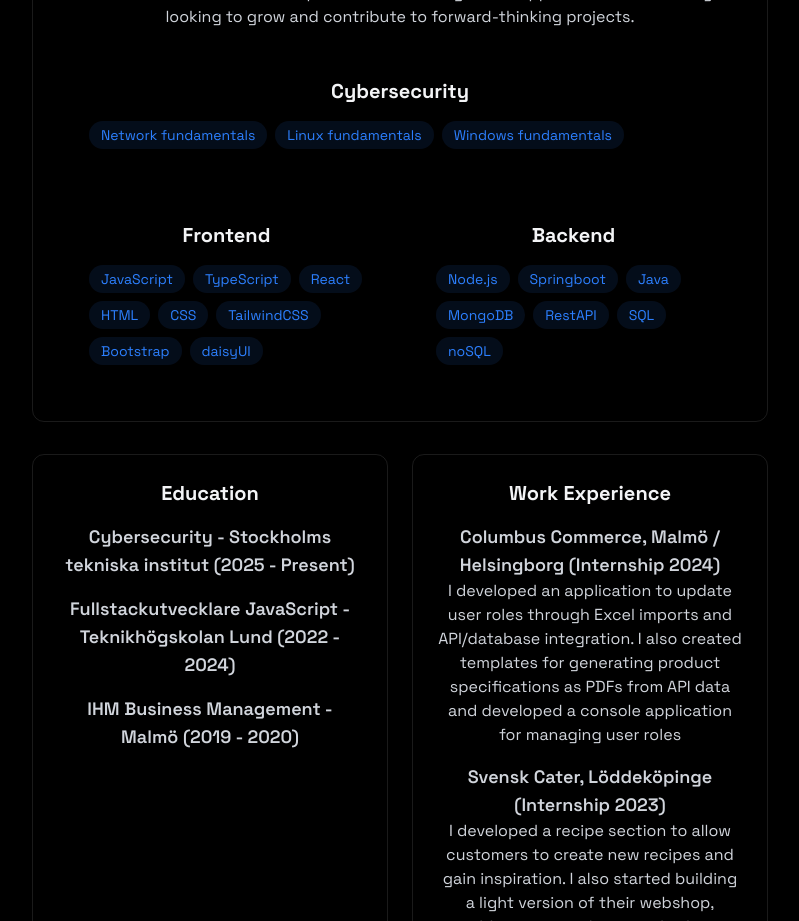
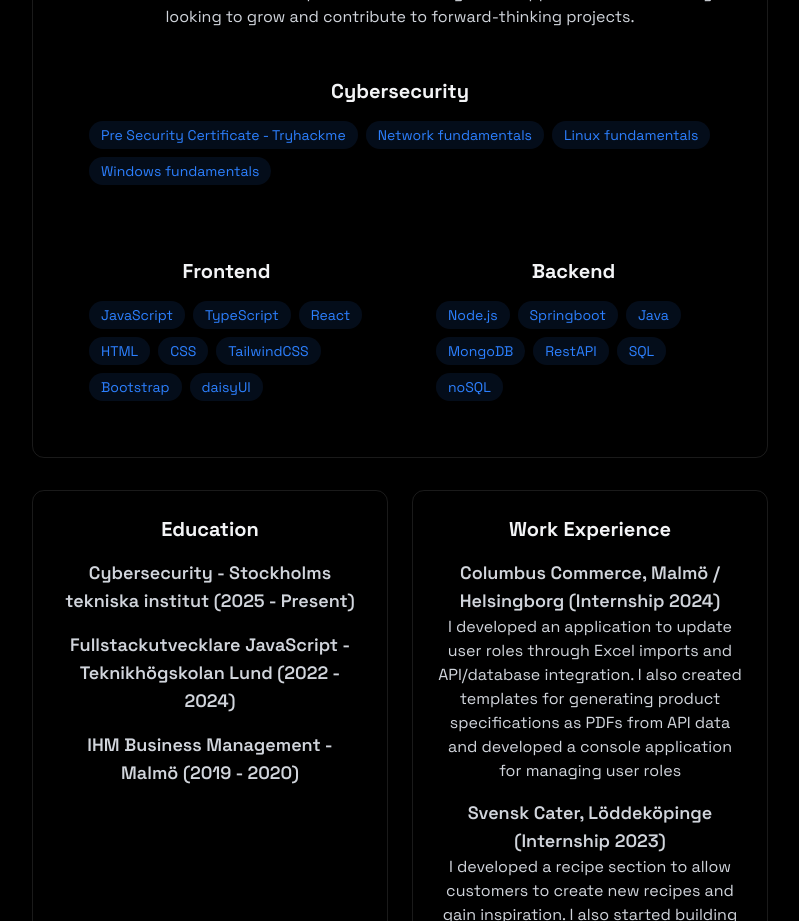
Before and after one commit to sebastianp85/portfolio, a React (Vite) app: page / in a window 1280 px wide. Shown: the part 1200-2121 px from the top of the page, without its empty margins (240-1039 px from the left). Built offline with nearby package versions, Linux system fonts and the light colour scheme.

Commit message:
Updated cybersecurity skills

```diff
--- a/package.json
+++ b/package.json
@@ -13,12 +13,12 @@
     "deploy": "gh-pages -d dist"
   },
   "dependencies": {
-    "@tailwindcss/vite": "^4.0.4",
+    "@tailwindcss/vite": "^4.0.15",
     "dompurify": "^3.2.4",
     "emailjs-com": "^3.2.0",
     "react": "^19.0.0",
     "react-dom": "^19.0.0",
-    "tailwindcss": "^4.0.4"
+    "tailwindcss": "^4.0.15"
   },
   "devDependencies": {
     "@eslint/js": "^9.19.0",
--- a/src/components/sections/About.jsx
+++ b/src/components/sections/About.jsx
@@ -20,6 +20,7 @@
     "noSQL",
   ];
   const cybersecuritySkills = [
+    "Pre Security Certificate - Tryhackme",
     "Network fundamentals",
     "Linux fundamentals",
     "Windows fundamentals",
```
Also changed, not shown: 1 other file (tests, documents, lock files or other folders).
